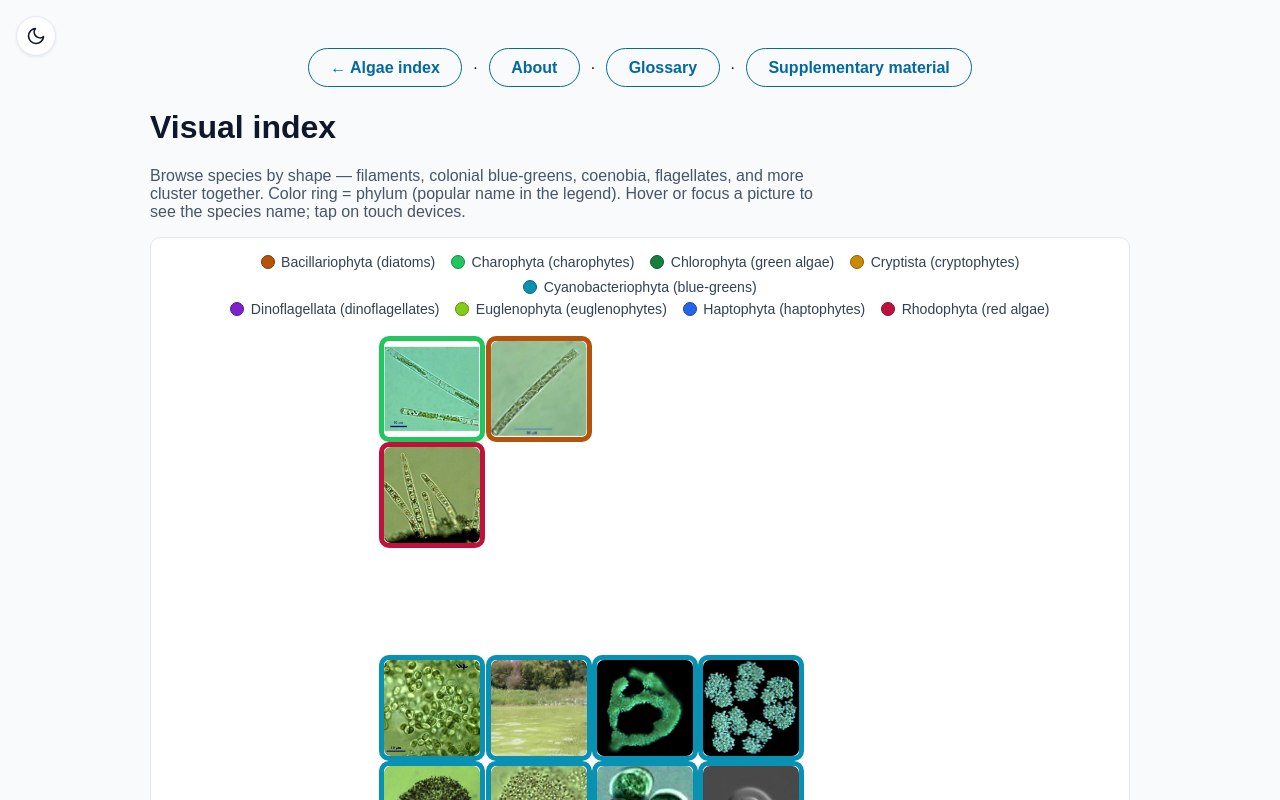
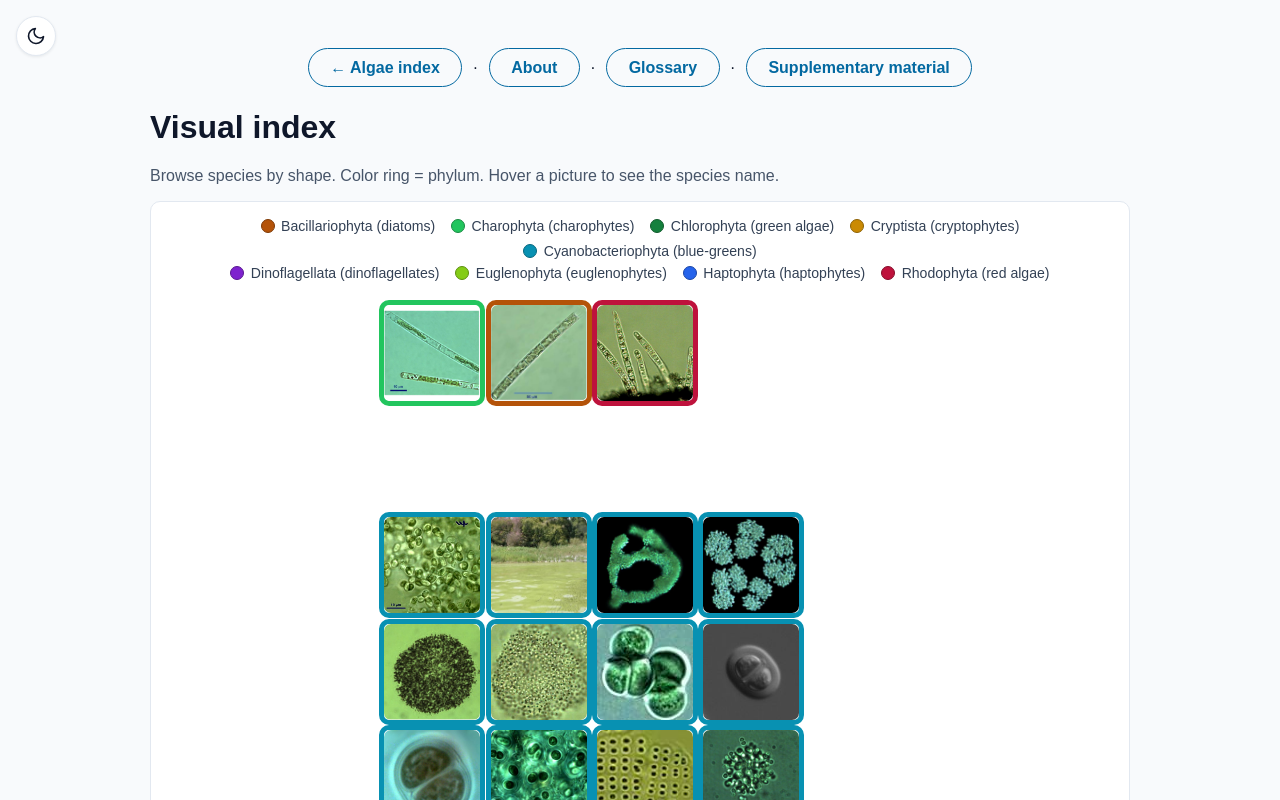
Before and after one commit to galcohensius/kinneret-algae-atlas, a Next.js app: page /visual-index in a window 1280 px wide. Shown: the top 800 px of the page. Built offline with nearby package versions, Linux system fonts and the light colour scheme.

Commit message:
Keep small visual-index shape groups on one row; shorten lead
Groups of five or fewer species (e.g. three filaments) stay in a single
row instead of sqrt wrapping. Simplify the page intro copy.

Co-authored-by: Gal Cohensius <galcohensius@gmail.com>

```diff
--- a/app/visual-index/page.tsx
+++ b/app/visual-index/page.tsx
@@ -32,9 +32,7 @@ export default async function VisualIndexPage() {
       <header className="algae-detail-header">
         <h1>Visual index</h1>
         <p className="muted visual-index-lead">
-          Browse species by shape — filaments, colonial blue-greens, coenobia, flagellates, and
-          more cluster together. Color ring = phylum (popular name in the legend). Hover or focus
-          a picture to see the species name; tap on touch devices.
+          Browse species by shape. Color ring = phylum. Hover a picture to see the species name.
         </p>
       </header>
 
--- a/lib/visual-index-layout.ts
+++ b/lib/visual-index-layout.ts
@@ -51,6 +51,11 @@ function gridManhattan(a: GridPlacement, b: GridPlacement): number {
   return Math.abs(a.col - b.col) + Math.abs(a.row - b.row);
 }
 
+function shapeGroupColumnCount(count: number): number {
+  if (count <= 5) return count;
+  return Math.max(1, Math.ceil(Math.sqrt(count)));
+}
+
 export function computeVisualIndexLayout(records: AlgaeRecord[]): GridPlacement[] {
   const placements: GridPlacement[] = [];
   let rowCursor = 0;
@@ -73,7 +78,7 @@ export function computeVisualIndexLayout(records: AlgaeRecord[]): GridPlacement[
     }
     isFirstGroup = false;
 
-    const cols = Math.max(1, Math.ceil(Math.sqrt(groupRecords.length)));
+    const cols = shapeGroupColumnCount(groupRecords.length);
 
     groupRecords.forEach((record, index) => {
       placements.push({
```
Also changed, not shown: 1 other file (tests, documents, lock files or other folders).
